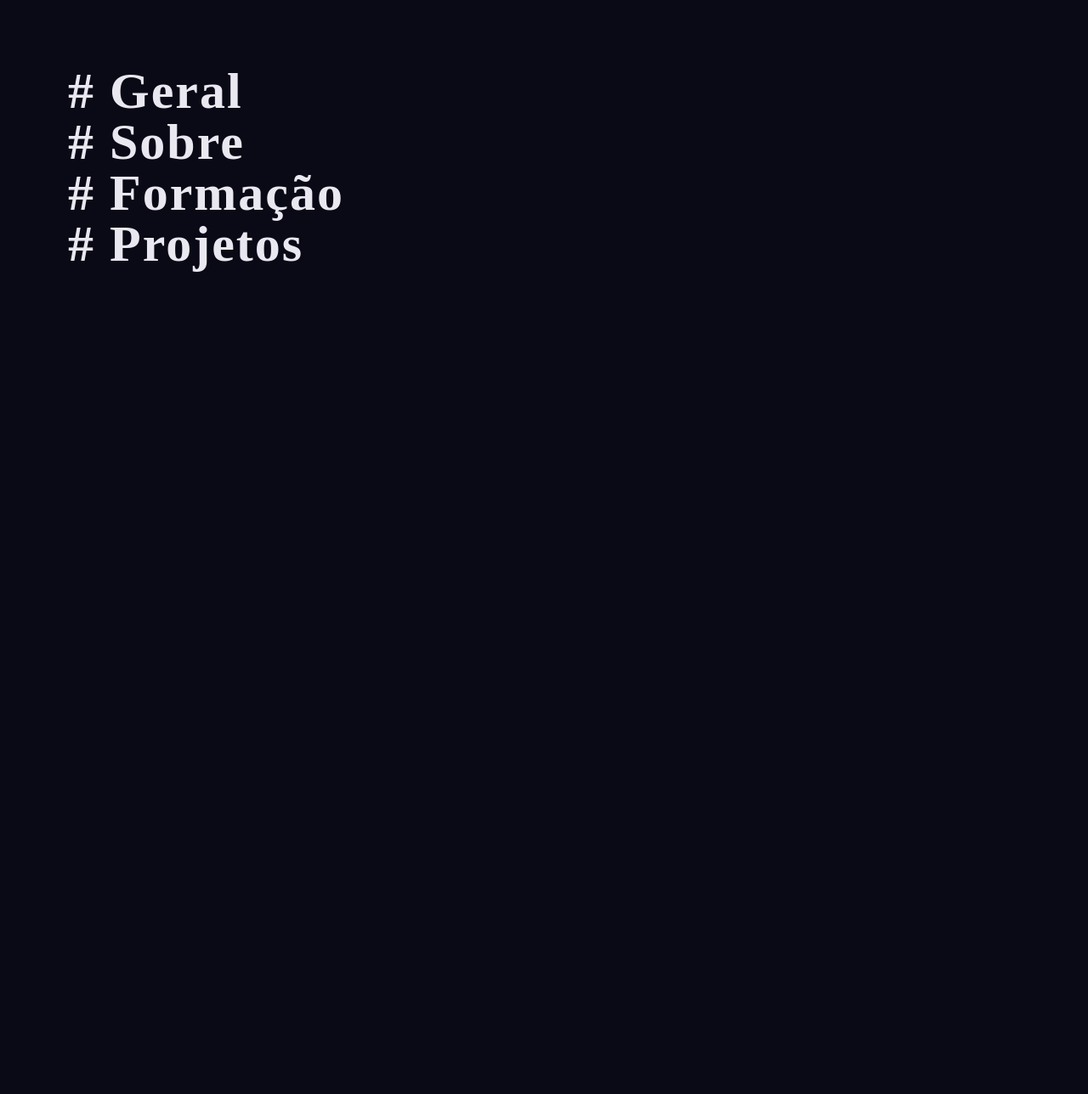
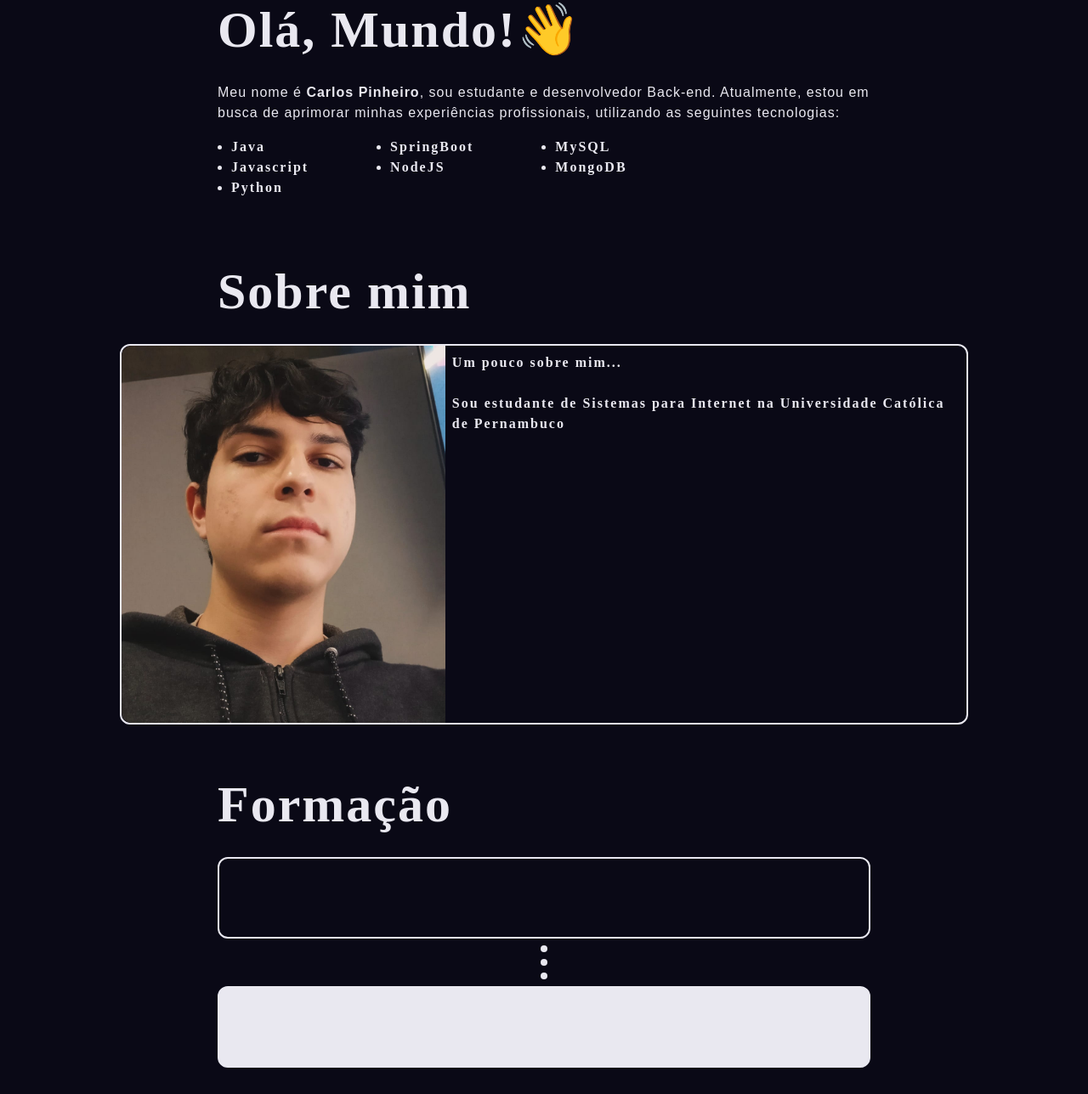
Before and after one commit to CarlosfcPinheiro/prog_webII_portfolio, a website: page index.html in a window 1280 px wide. Shown: the part 803-2091 px from the top of the page at 85% size. Before the commit the page ends 1600 px from the top, so only its background shows below. Drawn offline with nearby package versions, Linux system fonts and the light colour scheme; a web font is replaced by a local one.

Commit message:
adicionar geral, sobre mim e escopo da formação

```diff
--- a/index.html
+++ b/index.html
@@ -8,7 +8,7 @@
     <link href="https://api.fontshare.com/v2/css?f[]=jet-brains-mono@500,700,800&display=swap" rel="stylesheet">
 
 
-    <link rel="stylesheet" type='text/css' href="https://cdn.jsdelivr.net/gh/devicons/devicon@latest/devicon.min.css" />
+    <link rel="stylesheet" type='text/css' href="https://cdn.jsdelivr.net/gh/devicons/devicon@latest/devicon.min.css"/>
     <script src="https://kit.fontawesome.com/c7a7d18c88.js" crossorigin="anonymous" defer></script>
 
     <link rel="stylesheet" href="/styles/output.css">
@@ -17,7 +17,7 @@
     <title>Carlos Pinheiro</title>
 </head>
 <body class="">
-    <header class="w-full h-[100vh]">
+    <header class="w-full h-auto">
         <div class="w-full h-[15vh] flex justify-center">
             <div class="w-11/12 h-full flex flex-row items-center gap-10">
                 <div class="w-10 h-10 border-2 rounded-lg flex justify-center items-center">
@@ -31,56 +31,72 @@
                 </ul>
             </div>
         </div>
-        <div class="relative w-full h-[75vh] bg-[url('/assets/train.gif')] bg-no-repeat bg-cover bg-bottom">
+        <div class="pixel-bg relative w-full h-[70vh] bg-[url('/assets/train.gif')] bg-no-repeat bg-cover bg-fixed">
             <div class="sob_bg"></div>
-            <div class="content absolute inset-0 flex flex-col justify-center items-center pb-10">
+            <div class="content absolute inset-0 flex flex-col justify-center items-center pb-[3%]">
                 <h1 class="text-6xl text-white">Carlos Pinheiro</h1>
                 <p class="">Back-end developer</p>
             </div>
         </div>
-        <div class="marquee w-full h-[10vh] text-5xl flex items-center justify-center">
-            <div class="marquee-slide">
-                <i class="fa-brands fa-node-js"></i>
-                <i class="fa-brands fa-js"></i>
-                <i class="devicon-mongodb-plain"></i>
-                <i class="fa-brands fa-java"></i>
-                <i class="devicon-spring-original"></i>
-                <i class="devicon-mysql-original"></i>
-                <i class="fa-brands fa-python"></i>
-                <i class="devicon-docker-plain"></i>
-                <i class="devicon-archlinux-plain"></i>
+    </header>
+    <main class="w-full h-[100vh] flex flex-row justify-center">
+        <div class="content-info w-[60%] h-auto pt-[8rem] flex flex-col gap-[4rem]">
+            <div class="content-geral">
+                <h2 class="text-6xl mb-[2rem]">Olá, Mundo!👋</h2>
+                <p>Meu nome é <strong>Carlos Pinheiro</strong>, sou estudante e desenvolvedor Back-end. Atualmente, estou em busca de aprimorar minhas experiências profissionais, utilizando as seguintes tecnologias:</p>
+                <ul class="list-disc flex flex-row gap-24 p-4">
+                    <div>
+                        <li>Java</li>
+                        <li>Javascript</li>
+                        <li>Python</li>
+                    </div>
+                    <div>
+                        <li>SpringBoot</li>
+                        <li>NodeJS</li>
+                    </div>
+                    <div>
+                        <li>MySQL</li>
+                        <li>MongoDB</li>
+                    </div>
+                </ul>
             </div>
-            <div class="marquee-slide">
-                <i class="fa-brands fa-node-js"></i>
-                <i class="fa-brands fa-js"></i>
-                <i class="devicon-mongodb-plain"></i>
-                <i class="fa-brands fa-java"></i>
-                <i class="devicon-spring-original"></i>
-                <i class="devicon-mysql-original"></i>
-                <i class="fa-brands fa-python"></i>
-                <i class="devicon-docker-plain"></i>
-                <i class="devicon-archlinux-plain"></i>
+            <div>
+                <h2 class="text-6xl mb-[2rem]">Sobre mim</h2>
+                <div class="content-sobre flex flex-col items-center">
+                    <div class="box-info w-[130%] h-[28rem] border-2 text-center rounded-xl flex flex-row">
+                        <div class="imagem-bg w-[50%] h-full bg-[url('/assets/me.jpeg')] bg-cover rounded-l-xl">
+                        </div>
+                        <div class="sobre w-[80%] h-full bg-black rounded-r-xl p-2 text-start">
+                            <h3>Um pouco sobre mim...</h3>
+                            <br>
+                            <p>Sou estudante de Sistemas para Internet na Universidade Católica de Pernambuco</p>
+                        </div>
+                    </div>
+                </div>
             </div>
-            <div class="marquee-slide">
-                <i class="fa-brands fa-node-js"></i>
-                <i class="fa-brands fa-js"></i>
-                <i class="devicon-mongodb-plain"></i>
-                <i class="fa-brands fa-java"></i>
-                <i class="devicon-spring-original"></i>
-                <i class="devicon-mysql-original"></i>
-                <i class="fa-brands fa-python"></i>
-                <i class="devicon-docker-plain"></i>
-                <i class="devicon-archlinux-plain"></i>
+            <div class="content-formacao">
+                <h2 class="text-6xl mb-[2rem]">Formação</h2>
+                <div class="formacoes flex flex-col gap-2">
+                    <div class="formacao w-full h-24 rounded-xl border-2">
+
+                    </div>
+                    <div class="dotdotdot w-full flex flex-col items-center gap-2">
+                        <div class="dot w-[0.5rem] h-[0.5rem] rounded-full"></div>
+                        <div class="dot w-[0.5rem] h-[0.5rem] rounded-full"></div>
+                        <div class="dot w-[0.5rem] h-[0.5rem] rounded-full"></div>
+                    </div>
+                    <div class="formacao-atual w-[100%] h-24 rounded-xl border-2">
+
+                    </div>
+                </div>
+            </div>
+            <div class="content-projetos">
+                <h2 class="text-6xl">Projetos</h2>
             </div>
         </div>
-    </header>
-    <main class="w-full h-[100vh] flex flex-row">
-        <div class="content-info p-[5rem]">
-            <h2 class="text-6xl"># Geral</h2>
-            <h2 class="text-6xl"># Sobre</h2>
-            <h2 class="text-6xl"># Formação</h2>
-            <h2 class="text-6xl"># Projetos</h2>
-        </div>
     </main>
+    <footer>
+
+    </footer>
 </body>
 </html>
--- a/styles/style.css
+++ b/styles/style.css
@@ -9,6 +9,10 @@ header{
 
 :root{
     --text-color: #e9e8f0;
+}
+
+.pixel-bg{
+    background-position-y: -19rem;
 }
 
 .sob_bg{
@@ -32,6 +36,20 @@ header{
     letter-spacing: 2px;
 }
 
+.content-geral p{
+    font-family: 'Satoshi', sans-serif;
+    letter-spacing: 1px;
+    font-weight: 500;
+}
+
+.formacao-atual{
+    background-color: #e9e8f0;
+}
+
+.dot{
+    background-color: #e9e8f0;
+}
+
 .marquee{
     overflow: hidden;
     background-color: #0a0916;
@@ -49,6 +67,18 @@ header{
     margin: 0 2.5rem;
 }
 
+.ball-g{
+    background-color: #00CA4E;
+}
+
+.ball-y{
+    background-color: #FFBD44;
+}
+
+.ball-r{
+    background-color: #FF605C;
+}
+
 @keyframes marquee{
     from{
         transform: translateX(0);
```
Also changed, not shown: assets/me.jpeg (added), styles/output.css.
